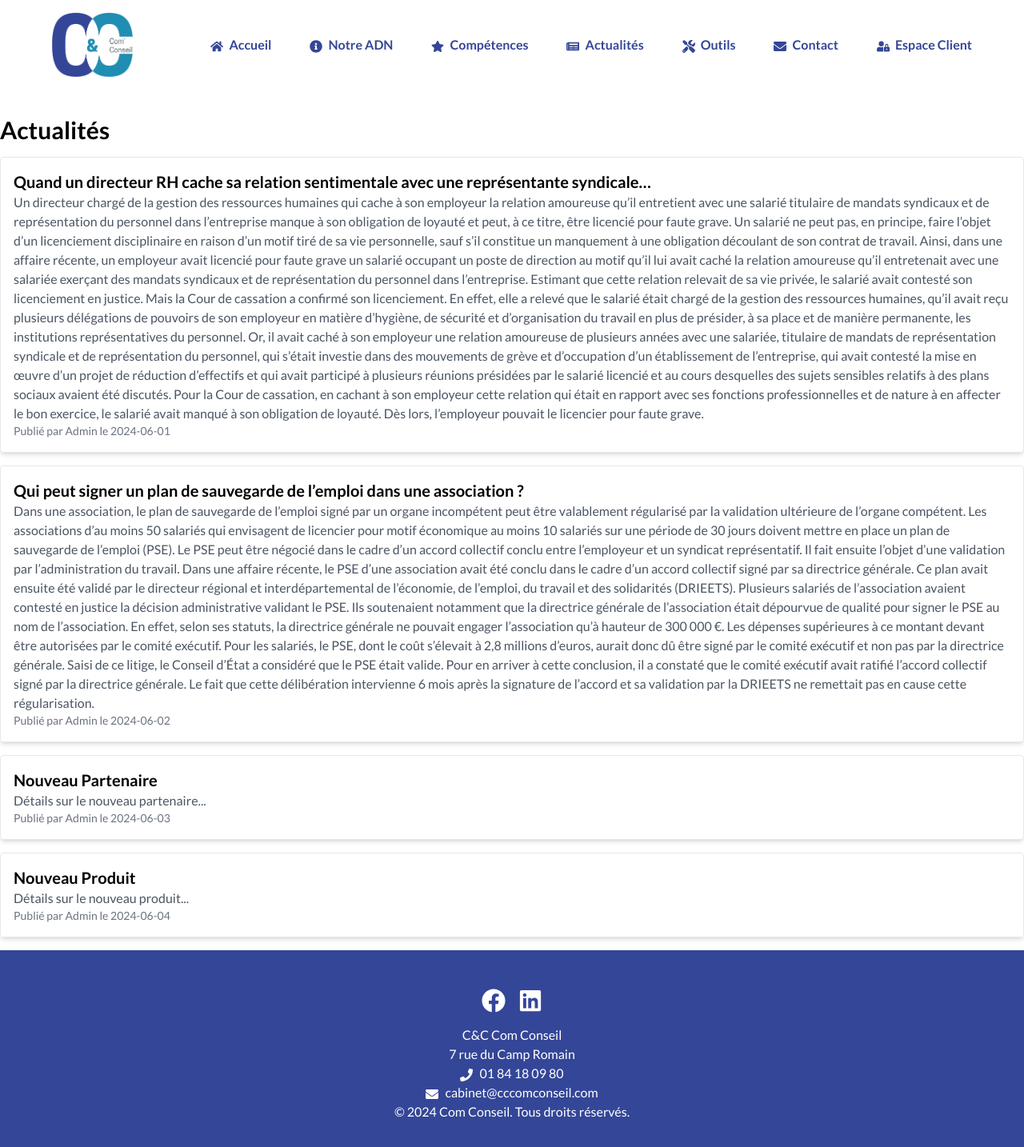
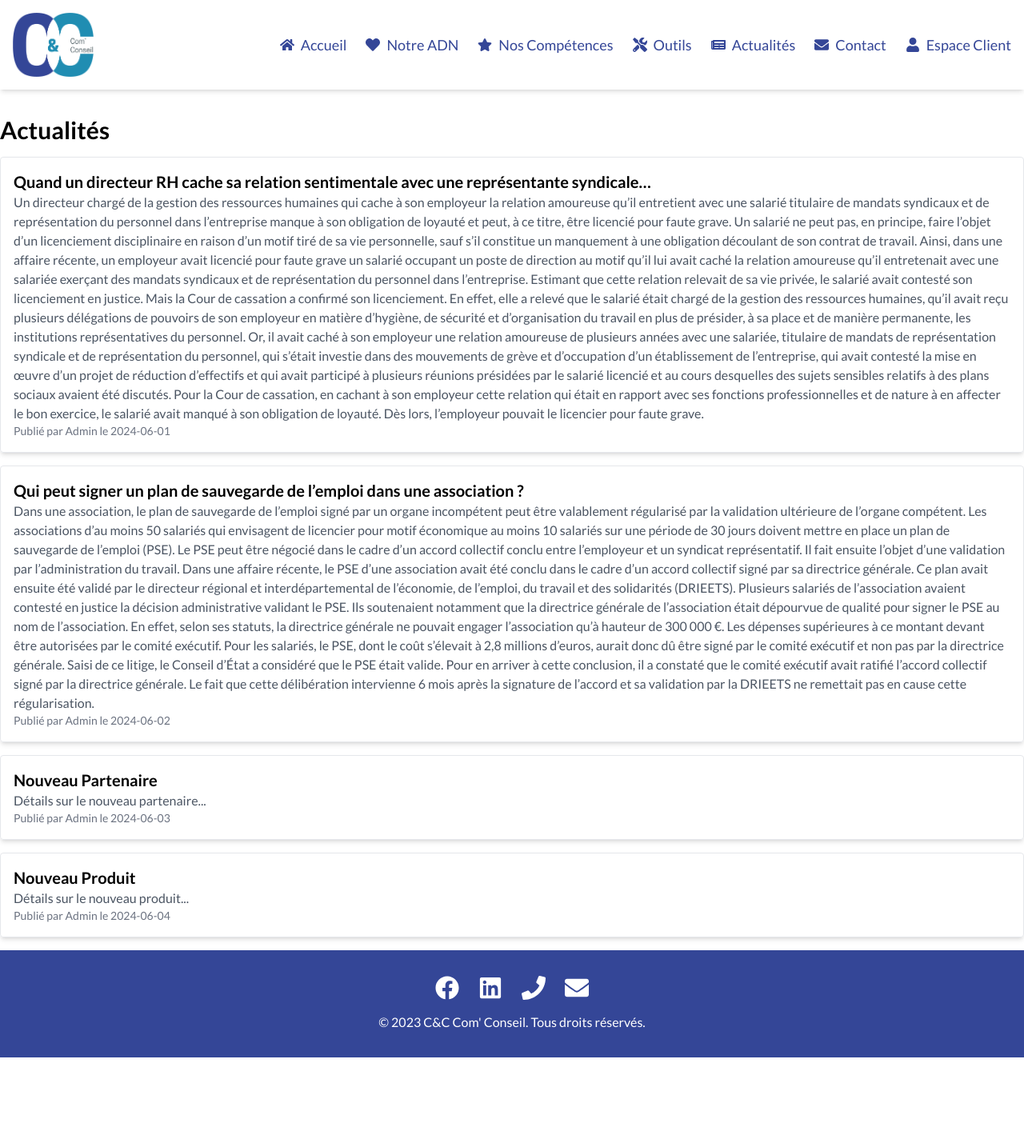
Before and after one commit to AntoineWtz/com-conseil, a React (Create React App) app: page /news in a window 1280 px wide. Shown: the whole page at 80% size. After the commit the page ends 1322 px from the top, so only its background shows below. Built offline with nearby package versions, Linux system fonts and the light colour scheme.

Commit message:
menu burger responsive + header/footer components

```diff
--- /dev/null
+++ b/src/components/Footer.tsx
@@ -0,0 +1,27 @@
+import { FaEnvelope, FaFacebook, FaLinkedin, FaPhone } from 'react-icons/fa';
+
+
+const Footer = () => {
+    return (
+        <footer className="bg-[#344697] text-white p-8 text-center">
+            <div className="flex justify-center space-x-6">
+                <a href="https://www.facebook.com" className="hover:text-blue-300">
+                    <FaFacebook size={30} />
+                </a>
+                <a href="https://www.linkedin.com" className="hover:text-blue-300">
+                    <FaLinkedin size={30} />
+                </a>
+                <a href="tel:+330123456789" className="hover:text-blue-300">
+                    <FaPhone size={30} />
+                </a>
+                <a href="mailto:cabinet@cccomconseil.com" className="hover:text-blue-300">
+                    <FaEnvelope size={30} />
+                </a>
+            </div>
+            <p className="mt-4">© 2023 C&C Com' Conseil. Tous droits réservés.</p>
+        </footer>
+    );
+
+}
+
+export default Footer;
--- /dev/null
+++ b/src/components/Header.tsx
@@ -0,0 +1,48 @@
+import { useState } from 'react';
+import { FaBars, FaTimes, FaHome, FaHeart, FaStar, FaTools, FaNewspaper, FaEnvelope, FaUser } from 'react-icons/fa';
+import { Link } from 'react-router-dom';
+import logo from '../assets/images/com_conseil_logo.png';
+
+const Header = () => {
+    const [isMenuOpen, setIsMenuOpen] = useState(false);
+
+    return (
+        <header className="bg-white text-[#344697] p-4 flex justify-between items-center sticky top-0 z-50 shadow-md">
+            <div>
+                <Link to="/">
+                    <img src={logo} alt="Com Conseil" className="h-20" />
+                </Link>
+            </div>
+            <div className="lg:hidden">
+                <button onClick={() => setIsMenuOpen(!isMenuOpen)} className="focus:outline-none z-50">
+                    {isMenuOpen ? <FaTimes size={30} /> : <FaBars size={30} />}
+                </button>
+            </div>
+            <nav className={`lg:flex lg:items-center lg:space-x-6 ${isMenuOpen ? 'fixed top-0 right-0 bg-white z-40 flex flex-col items-center space-y-4 p-4 shadow-lg mt-16' : 'hidden lg:flex'}`}>
+                <Link to="/" className="flex items-center text-lg hover:text-blue-800" onClick={() => setIsMenuOpen(false)}>
+                    <FaHome className="mr-2" />Accueil
+                </Link>
+                <Link to="/about" className="flex items-center text-lg hover:text-blue-800" onClick={() => setIsMenuOpen(false)}>
+                    <FaHeart className="mr-2" />Notre ADN
+                </Link>
+                <Link to="/skills" className="flex items-center text-lg hover:text-blue-800" onClick={() => setIsMenuOpen(false)}>
+                    <FaStar className="mr-2" />Nos Compétences
+                </Link>
+                <Link to="/tools" className="flex items-center text-lg hover:text-blue-800" onClick={() => setIsMenuOpen(false)}>
+                    <FaTools className="mr-2" />Outils
+                </Link>
+                <Link to="/news" className="flex items-center text-lg hover:text-blue-800" onClick={() => setIsMenuOpen(false)}>
+                    <FaNewspaper className="mr-2" />Actualités
+                </Link>
+                <Link to="/contact" className="flex items-center text-lg hover:text-blue-800" onClick={() => setIsMenuOpen(false)}>
+                    <FaEnvelope className="mr-2" />Contact
+                </Link>
+                <Link to="/client-space" className="flex items-center text-lg hover:text-blue-800" onClick={() => setIsMenuOpen(false)}>
+                    <FaUser className="mr-2" />Espace Client
+                </Link>
+            </nav>
+        </header>
+    );
+}
+
+export default Header;
--- a/src/layouts/MainLayout.tsx
+++ b/src/layouts/MainLayout.tsx
@@ -1,67 +1,14 @@
 import React from 'react';
-import { FaHome, FaInfoCircle, FaStar, FaTools, FaNewspaper, FaEnvelope, FaUserLock, FaFacebook, FaLinkedin, FaPhone } from 'react-icons/fa';
-import { Link } from 'react-router-dom';
-import logo from '../assets/images/com_conseil_logo.png';
+import Header from '../components/Header';
+import Footer from '../components/Footer';
 
 const MainLayout: React.FC<{ children: React.ReactNode }> = ({ children }) => {
+
     return (
         <div className="flex flex-col min-h-screen font-lato">
-            <header className="text-[#344697] p-4 flex justify-around items-center">
-                <div>
-                    <Link to="/">
-                        <img src={logo} alt="Com Conseil" className="h-20" />
-                    </Link>
-                </div>
-                <nav className="space-x-12 text-md font-bold">
-                    <Link to="/" className="hover:text-[#208DB2] duration-200">
-                        <FaHome className="inline-block mr-1" /> Accueil
-                    </Link>
-                    <Link to="/about" className="hover:text-[#208DB2] duration-200">
-                        <FaInfoCircle className="inline-block mr-1" /> Notre ADN
-                    </Link>
-                    <Link to="/skills" className="hover:text-[#208DB2] duration-200">
-                        <FaStar className="inline-block mr-1" /> Compétences
-                    </Link>
-                    <Link to="/news" className="hover:text-[#208DB2] duration-200">
-                        <FaNewspaper className="inline-block mr-1" /> Actualités
-                    </Link>
-                    <Link to="/tools" className="hover:text-[#208DB2] duration-200">
-                        <FaTools className="inline-block mr-1" /> Outils
-                    </Link>
-                    <Link to="/contact" className="hover:text-[#208DB2] duration-200">
-                        <FaEnvelope className="inline-block mr-1" /> Contact
-                    </Link>
-                    <Link to="/login" className="hover:text-[#208DB2] duration-200">
-                        <FaUserLock className="inline-block mr-1" /> Espace Client
-                    </Link>
-                </nav>
-            </header>
-            <main className="flex-grow">
-                {children}
-            </main>
-            <footer className="bg-[#344697] text-white p-8 text-center">
-                <div className="flex justify-center space-x-4 m-4">
-                    <a href="https://www.facebook.com/profile.php?id=100057332775141" target="_blank" rel="noreferrer">
-                        <FaFacebook className="text-3xl hover:scale-105 duration-200" />
-                    </a>
-                    <a href="https://www.linkedin.com/company/c-c-com-conseil/" target="_blank" rel="noreferrer">
-                        <FaLinkedin className="text-3xl hover:scale-105 duration-200" />
-                    </a>
-                </div>
-                <div>
-                    <p>C&C Com Conseil</p>
-                    <p>7 rue du Camp Romain</p>
-                    <div>
-                        <FaPhone className="inline-block mr-2" />
-                        <a href="tel:+330184180980">01 84 18 09 80</a>
-                    </div>
-                    <div>
-                        <FaEnvelope className="inline-block mr-2" />
-                        <a href="mailto:" className="hover:underline">cabinet@cccomconseil.com </a>
-                    </div>
-                </div>
-                <div>&copy; 2024 Com Conseil. Tous droits réservés.</div>
-            </footer>
+            <Header />
+            <main className="flex-grow">{children}</main>
+            <Footer />
         </div>
     );
 };
--- a/src/pages/Home.tsx
+++ b/src/pages/Home.tsx
@@ -31,17 +31,18 @@ const Home: React.FC = () => {
         <MainLayout>
             <Carousel />
             <section className="mt-8 mb-8 px-4 flex flex-col items-center">
-                <h2 className="text-4xl font-cardo text-[#344697] font-bold mb-4">Bienvenue chez C&C Com'Conseil</h2>
+                <h2 className="text-4xl font-cardo text-[#344697] font-bold mb-4 text-center">Bienvenue chez C&C Com'Conseil</h2>
                 <div className="flex flex-col lg:flex-row justify-evenly items-center mb-8">
-                    <p className="mt-12 text-lg lg:w-1/2 text-center lg:text-left">Le cabinet C&C Com' Conseil est une société d'expertise comptable implantée à Milly la Forêt, dans l'Essonne en région île de France. Nous sommes inscrits à l'ordre des experts comptables.<br /><br />
+                    <p className="mt-12 text-lg lg:w-1/2 text-center lg:text-left">
+                        Le cabinet C&C Com' Conseil est une société d'expertise comptable implantée à Milly la Forêt, dans l'Essonne en région île de France. Nous sommes inscrits à l'ordre des experts comptables.<br /><br />
                         Le cabinet est administré par Claudia Patricio Pires et Cyril Herbillon, accompagnés par une équipe de collaborateurs à votre écoute pour vous conseiller, vous développer et vous organiser en matière comptable, fiscale, juridique et sociale.<br /><br />
                         La priorité de notre cabinet : être au plus proche de vous et vos attentes dans les missions que vous nous confirez !<br /><br />
                         À très vite chez C&C Com' Conseil !
                     </p>
                     <img src={logo2} alt="Com Conseil" className="h-64 m-12" />
                 </div>
-                <h3 className="text-3xl font-cardo text-[#344697] font-bold mb-4">Découvrez nos compétences</h3>
-                <div className="flex flex-wrap lg:flex-nowrap justify-evenly gap-4 p-4">
+                <h3 className="text-3xl font-cardo text-[#344697] font-bold mb-4 text-center">Découvrez nos compétences</h3>
+                <div className="flex flex-wrap justify-center gap-4 p-4">
                     {loadingSkills ? (
                         <p>Chargement des compétences...</p>
                     ) : (
@@ -55,7 +56,7 @@ const Home: React.FC = () => {
                         ))
                     )}
                 </div>
-                <h3 className="text-3xl font-cardo text-[#344697] font-bold mb-8 mt-8">Les actualités C&C</h3>
+                <h3 className="text-3xl font-cardo text-[#344697] font-bold mb-8 mt-8 text-center">Les actualités C&C</h3>
                 <div className="flex flex-wrap justify-center gap-4">
                     {loadingArticles ? (
                         <p>Chargement des articles...</p>
@@ -70,7 +71,7 @@ const Home: React.FC = () => {
                         ))
                     )}
                 </div>
-                <h3 className="text-3xl font-cardo text-[#344697] font-bold mb-4 mt-8">Nous contacter</h3>
+                <h3 className="text-3xl font-cardo text-[#344697] font-bold mb-4 mt-8 text-center">Nous contacter</h3>
                 <ContactForm />
             </section>
         </MainLayout>
```
Also changed, not shown: src/pages/About.tsx (+11 -10 lines).
